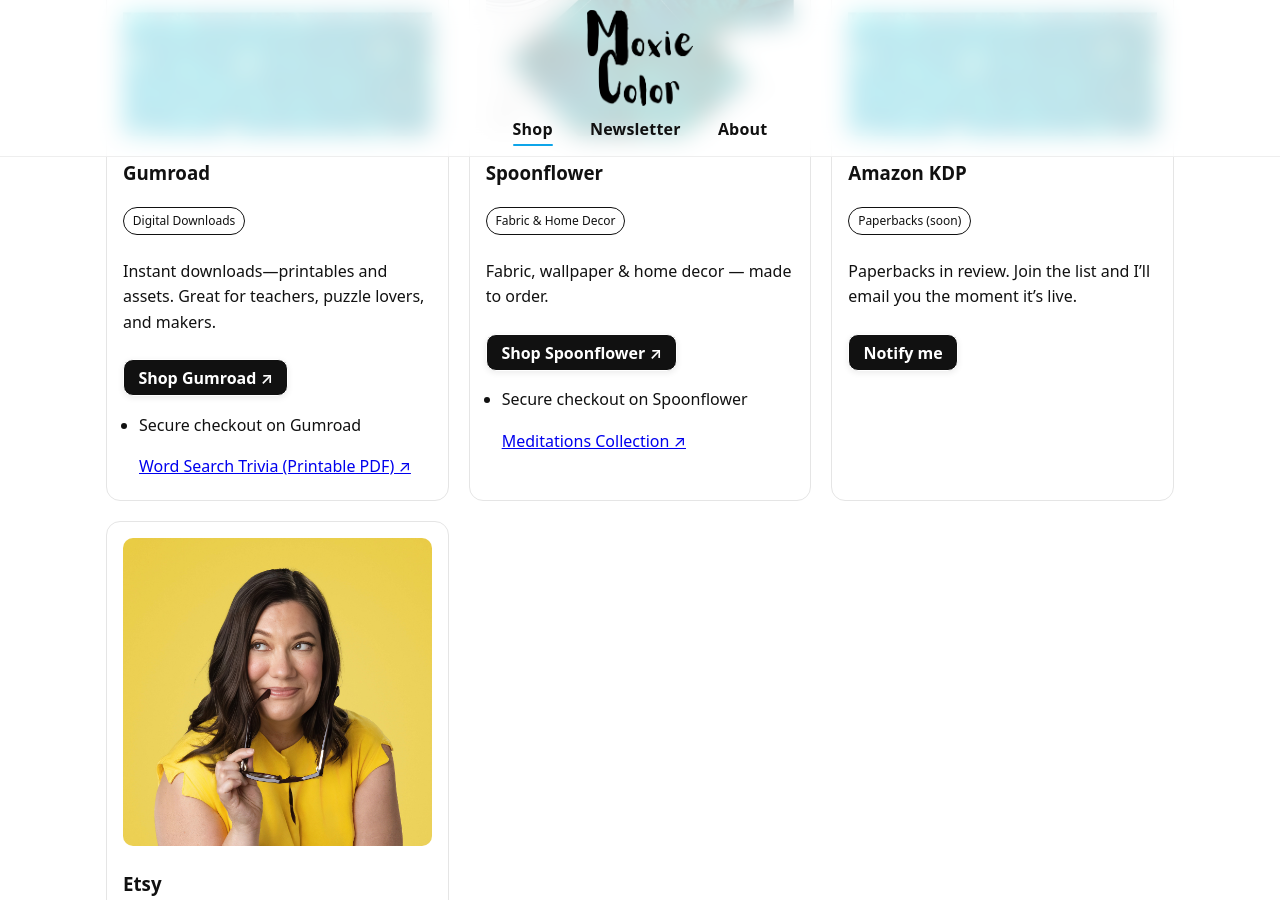
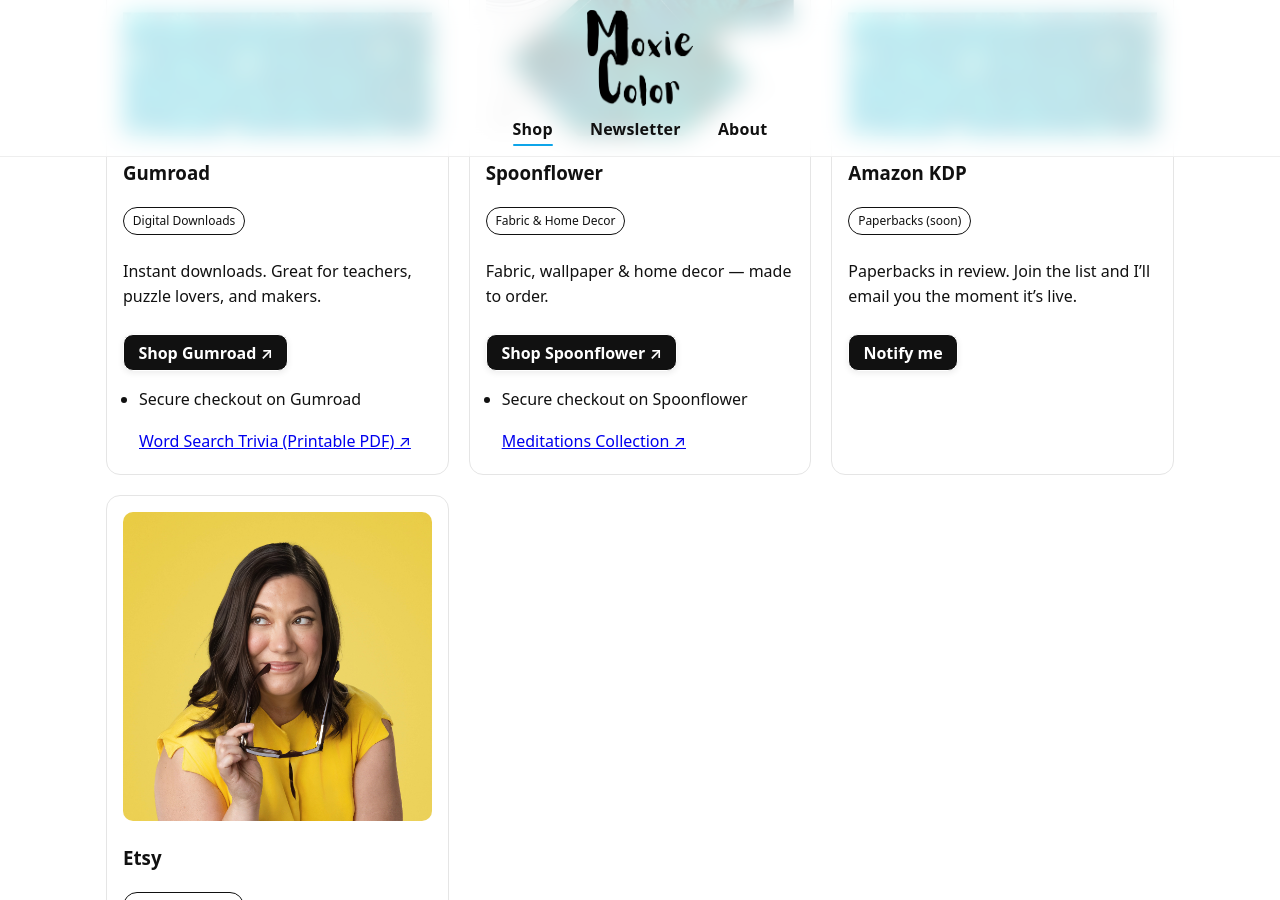
Before and after one commit to MoxieColor/moxiecolor, a Jekyll site: the page built from pages/shop.md, in a window 1280 px wide and 900 px high, scrolled down 405 px. Built offline with Jekyll 4.4.1, drawn with Linux system fonts in a browser that asks for light colours.

Commit message:
Update storefronts.yml

```diff
--- a/_data/storefronts.yml
+++ b/_data/storefronts.yml
@@ -1,6 +1,6 @@
 - name: Gumroad
   badge: Digital Downloads
-  blurb: "Instant downloads—printables and assets. Great for teachers, puzzle lovers, and makers."
+  blurb: "Instant downloads. Great for teachers, puzzle lovers, and makers."
   trust: "Secure checkout on Gumroad"
   url: "moxiecolor.gumroad.com"
   image: "/assets/images/stores/Word Search Trivia Square.png"
```
